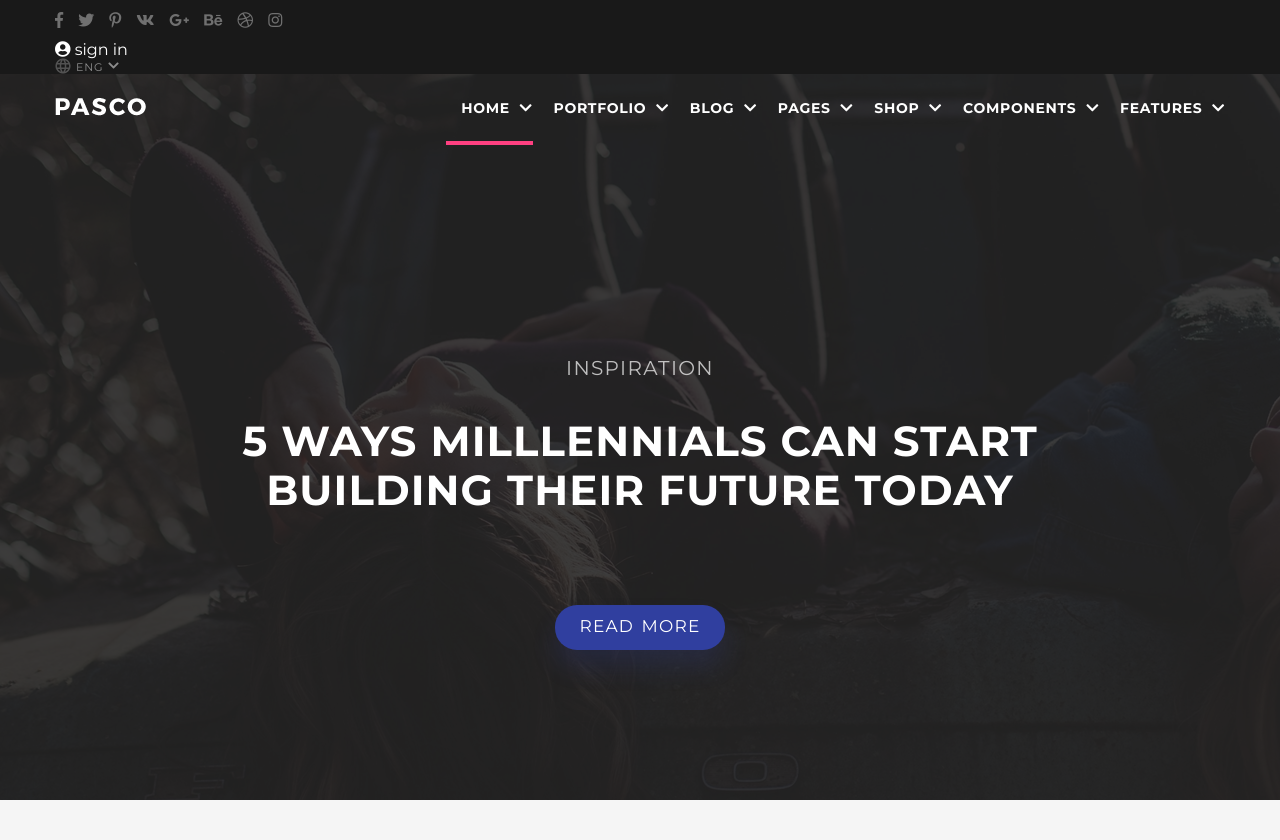
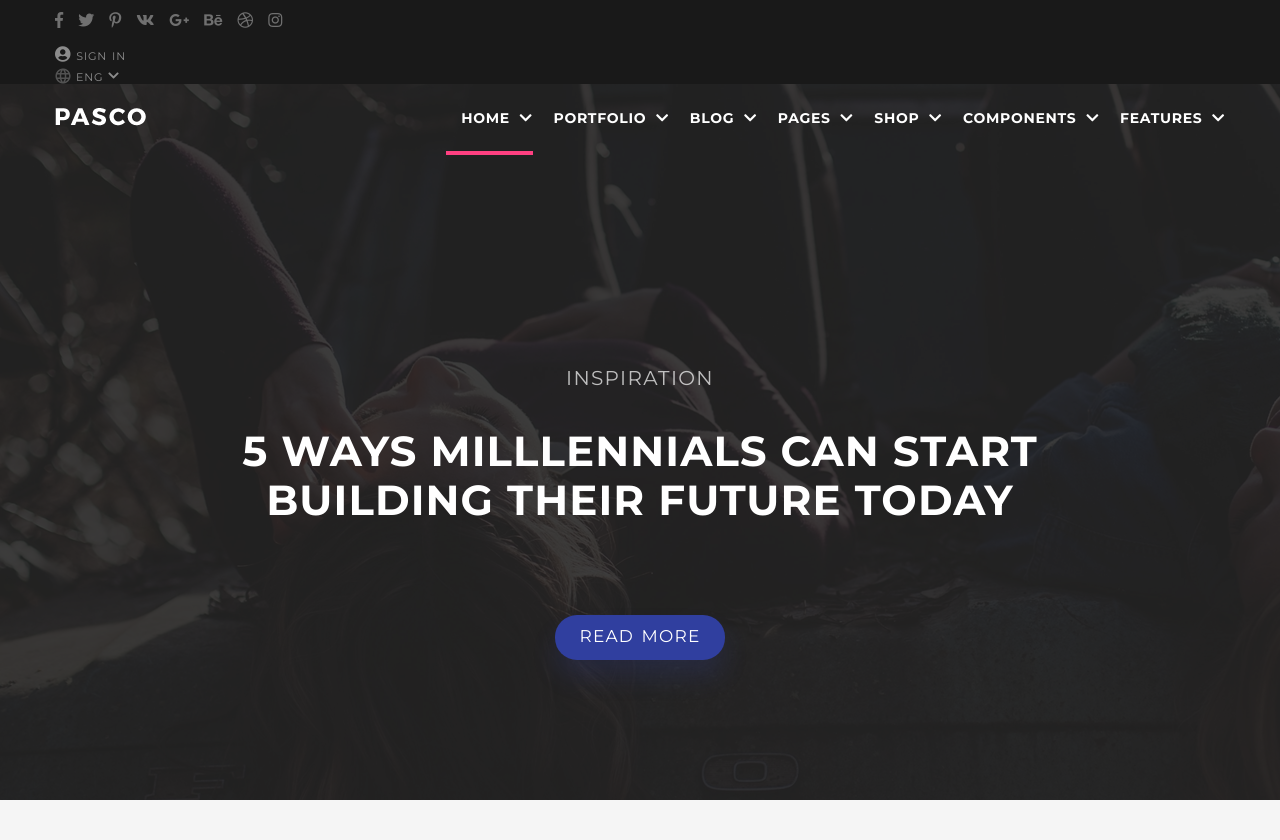
Before and after one commit to OliaKvasha/hw1, a PHP site: page / in a window 1280 px wide. Shown: the top 840 px of the page. Run offline with PHP 8.4, Linux system fonts and the light colour scheme; some libraries are stand-ins or nearby versions.

Commit message:
added class small-caps

```diff
--- a/hw6/css/style.css
+++ b/hw6/css/style.css
@@ -12,6 +12,14 @@ body {
 .block {
   max-width: 1170px;
   margin: auto;
+}
+
+.uppercase {
+  text-transform: uppercase;
+}
+
+.small-caps {
+  font-variant: small-caps;
 }
 
 .btn {
@@ -35,10 +43,6 @@ body {
   box-shadow: 0 17px 24px rgba(48, 63, 159, 0.2);
   border-radius: 22px;
   background-color: #303f9f;
-}
-
-.uppercase {
-  text-transform: uppercase;
 }
 
 .clearfix::after {
@@ -86,7 +90,11 @@ body {
 }
 
 .sign-in {
-
+  color: rgba(255, 255, 255, 0.5);
+  font-size: 16px;
+  line-height: 27px;
+  /* Text style for "sign in" */
+  letter-spacing: 0.8px;
 }
 
 
@@ -134,7 +142,6 @@ body {
 .subtitle {
   opacity: 0.7;
   font-size: 28px;
-  font-variant: small-caps;
   font-weight: 400;
   letter-spacing: 1.3px;
 }
@@ -258,7 +265,6 @@ body {
 
 .label_on-picture {
   font-size: 16px;
-  font-variant: small-caps;
   letter-spacing: 0.8px;
   position: absolute;
   bottom: 15px;
@@ -640,7 +646,6 @@ body {
 
 .change-language__link {
   font-size: 16px;
-  font-variant: small-caps;
   letter-spacing: 0.8px;
   padding: 0 5px;
 }
--- a/hw6/index.html
+++ b/hw6/index.html
@@ -42,13 +42,13 @@
                             <a class="fab fa-instagram" target="_blank" href="#" title="Instagram"></a>
                         </li>
                     </ul>
-                    <a href="#" class="sign-in">
+                    <a href="#" class="sign-in small-caps">
                         <i class="fas fa-user-circle"></i>
                         sign in
                     </a>
                     <div class="change-language">
                         <img class="change-language__icon" src="images/icons/language.png" alt="icon">
-                        <a class="change-language__link" href="#">eng</a>
+                        <a class="change-language__link small-caps" href="#">eng</a>
                         <i class="fas fa-chevron-down"></i>
                     </div>
                 </div>
@@ -90,7 +90,7 @@
             </nav>
         </header>
         <section class="section-top__inner block">
-            <h2 class="subtitle">inspiration</h2>
+            <h2 class="subtitle small-caps">inspiration</h2>
             <h1 class="title uppercase">5 Ways milllennials can start <br> building their future today</h1>
             <a class="btn btn_style btn-read-more">read more</a>
         </section>
@@ -133,7 +133,7 @@
                             <img src="images/icons/heart.png" alt="icons">
                             <span>15</span>
                         </div>
-                        <span class="label_on-picture">inspiration</span>
+                        <span class="label_on-picture small-caps">inspiration</span>
                         <div class="icon_on-picture"></div>
                     </div>
                     <h3 class="article__title">
@@ -158,7 +158,7 @@
                             <img src="images/icons/heart.png" alt="icons">
                             <span>15</span>
                         </div>
-                        <span class="label_on-picture">trip</span>
+                        <span class="label_on-picture small-caps">trip</span>
                         <div class="shadow"></div>
                     </div>
                     <h3 class="article__title">
@@ -182,7 +182,7 @@
                             <img src="images/icons/heart.png" alt="icons">
                             <span>15</span>
                         </div>
-                        <span class="label_on-picture">lifestyle</span>
+                        <span class="label_on-picture small-caps">lifestyle</span>
                         <div class="icon-slider icon-slider_left">
                             <a href="#" class="fas fa-chevron-left"></a>
                         </div>
@@ -325,7 +325,7 @@
             </nav>
             <div class="change-language">
                 <img class="change-language__icon" src="images/icons/language.png" alt="icon">
-                <a class="change-language__link" href="#">eng</a>
+                <a class="change-language__link small-caps" href="#">eng</a>
                 <i class="fas fa-chevron-down"></i>
             </div>
         </div>
```
